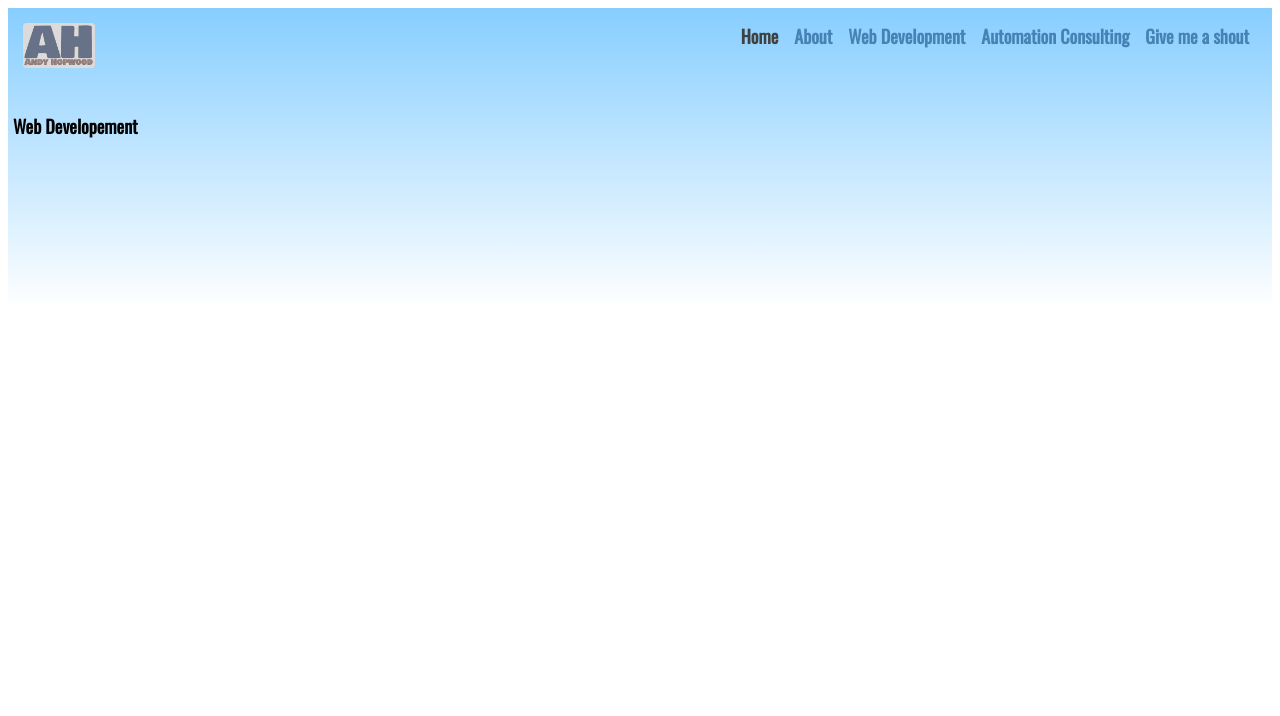
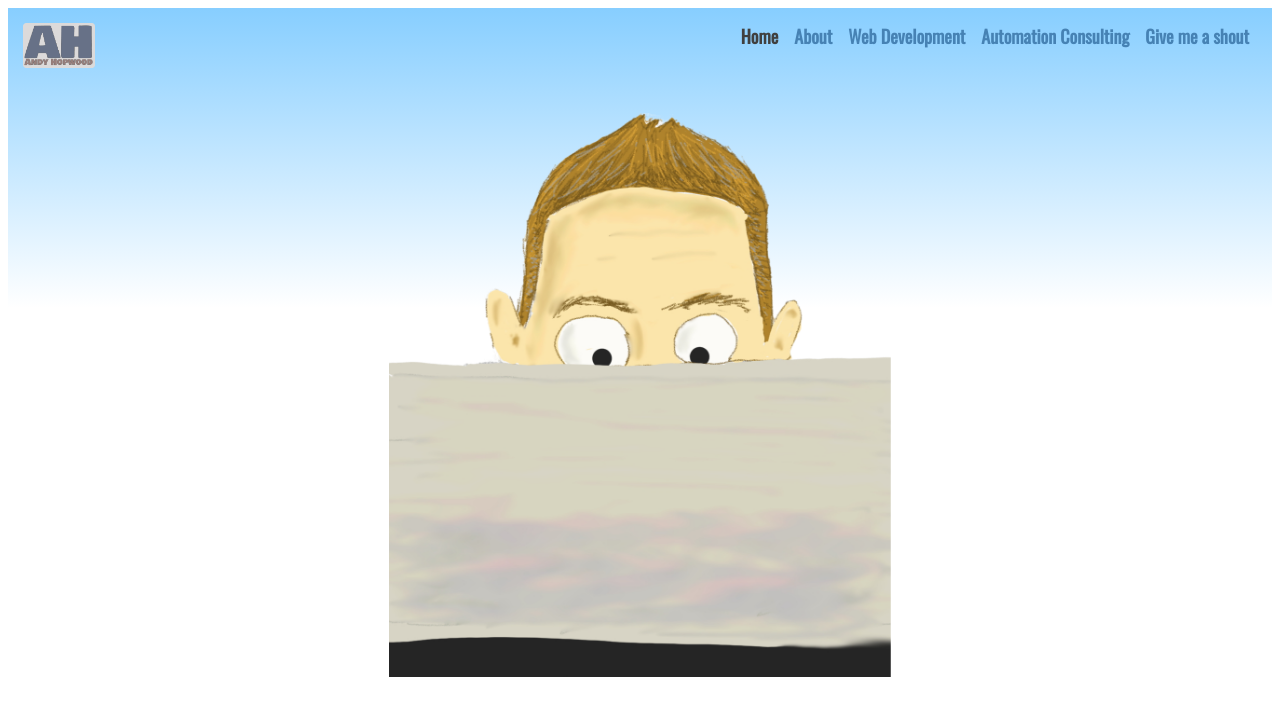
Before and after one commit to andhop/andyhopwood, a React (Create React App) app: page / in a window 1280 px wide. Shown: the top 716 px of the page. Built offline with nearby package versions, Linux system fonts and the light colour scheme.

Commit message:
Adding homepage drawing

```diff
--- a/src/components/HomeDisplay/HomeDisplay.css
+++ b/src/components/HomeDisplay/HomeDisplay.css
@@ -2,4 +2,19 @@
 #HomeDisplay {
   width: 100%;
   margin-top: -200px;
+  display: flex;
+  align-content: center;
+
 }
+
+.big-home{
+  width: 40%;
+  margin: 0 auto;
+
+}
+
+@media screen and (max-width: 650px) {
+ .big-home{
+   width: 90%;
+ }
+}
--- a/src/components/HomeDisplay/HomeDisplay.js
+++ b/src/components/HomeDisplay/HomeDisplay.js
@@ -1,11 +1,12 @@
 import React from "react";
 import "./HomeDisplay.css";
+import me from '../../images/me2.png';
 
 class HomeDisplay extends React.Component {
   render() {
     return (
       <div id="HomeDisplay">
-        <span class="homeSnippet big">Web Developement</span>
+        <img alt="me at keyboard" className="big-home" src={me} />
       </div>
     );
   }
--- a/src/styles.css
+++ b/src/styles.css
@@ -92,8 +92,8 @@ nav.top-nav a:hover {
 }
 #content {
   width: 100%;
-  float: left;
-  clear: both;
+
+
   min-height: 600px;
   padding: 5px;
 }
```
Also changed, not shown: src/images/me.jpg (added), src/images/me2.png (added).
